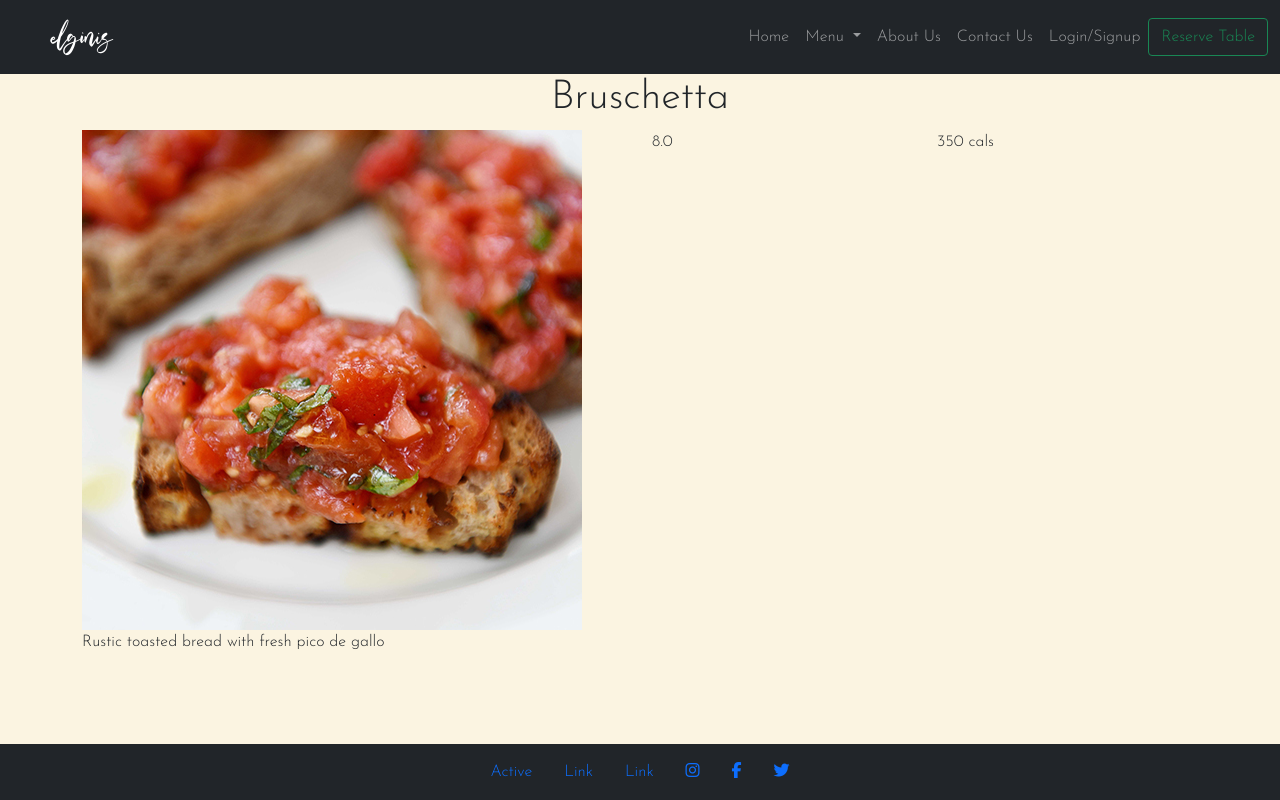
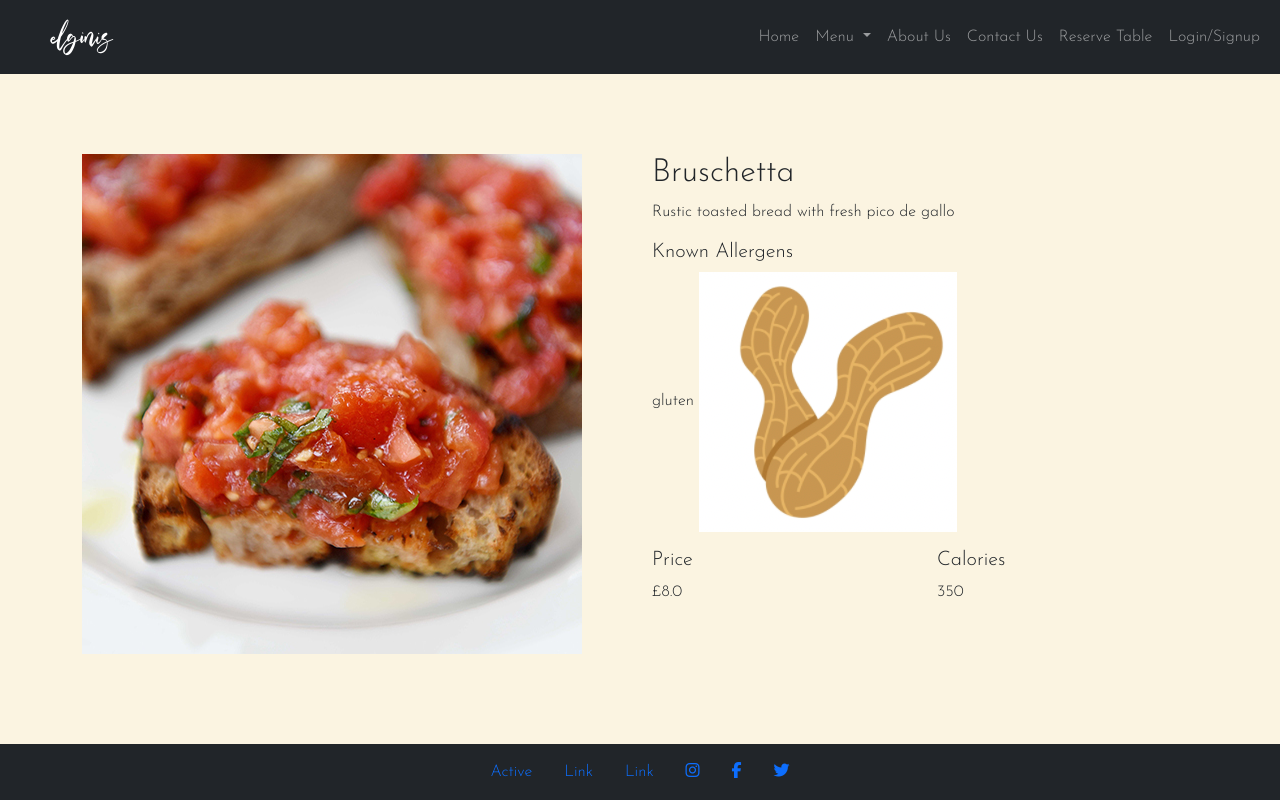
Before and after one commit to dannymagnus/CI_MS4_Elginis_Restaurant, a Django app: a page that uses templates/base.html in a window 1280 px wide. Run offline with Django 3.2, Linux system fonts and the light colour scheme; data comes from the database, SQL or seed files in the repository; some libraries are stand-ins or nearby versions.

Commit message:
add meal information page

```diff
--- a/meals/templates/Meals/meal_information.html
+++ b/meals/templates/Meals/meal_information.html
@@ -2,42 +2,52 @@
 {% block content %}
 {% load static %}
 
+<section class = "margin-top-10vh">
     <div class="container">
         <div class="row">
+            <div class="col-sm">
+                <img src="{{ meal_information.image.url }}" alt="restaurant image" class="img-fluid">
+            </div>
+            <div class="col-sm">
+                <div class="row">
                     <div class="col">
-            <H1 style="text-align:center;">{{meal_information.name}}</H1>
+                        <h2> {{meal_information.name}} </h2>
                     </div>
                 </div>
                 <div class="row">
-        <div class="col-12 col-md-6">
-            <img src="{{meal_information.image.url}}" alt="{{meal_information.name}}" style="width:100; object-fit:fill;">
-        </div>
                     <div class="col">
                         <p>
-                {{meal_information.price}}
-            </p>
-        </div>
-        <div class="col">
-            <p>
-                {{meal_information.calories}} cals
+                            {{meal_information.description}}
                         </p>
                     </div>
                 </div>
                 <div class="row">
                     <div class="col">
-            <p>{{meal_information.description}}</p>
+                        <h5>Known Allergens</h5>
+                        <p>
+                            {% for allergen in meal_information.allergens.all %}{{ allergen.name }}
+                            <img src = "{{allergen.image.url}}"" alt = "{{allergen.name}}" class = "img-fluid"><br/>
+                            {% endfor %}
+                        </p>
                     </div>
                 </div>
                 <div class="row">
                     <div class="col">
-
+                        <h5>Price</h5>
+                        <p>
+                            £{{meal_information.price}}
+                        </p>
                     </div>
-    </div>
-    <div class="row">
                     <div class="col">
-
+                        <h5>Calories</h5>
+                        <p>
+                            {{meal_information.calories}}
+                        </p>
                     </div>
                 </div>
             </div>
+        </div>
+    </div>
+</section>
 
 {% endblock %}
--- a/templates/base.html
+++ b/templates/base.html
@@ -8,9 +8,9 @@
     <link href="https://cdn.jsdelivr.net/npm/bootstrap@5.1.3/dist/css/bootstrap.min.css" rel="stylesheet" integrity="sha384-1BmE4kWBq78iYhFldvKuhfTAU6auU8tT94WrHftjDbrCEXSU1oBoqyl2QvZ6jIW3" crossorigin="anonymous">
     <script src="https://kit.fontawesome.com/acb51437a2.js" crossorigin="anonymous"></script>
     <link rel="apple-touch-icon" sizes="180x180" href="/apple-touch-icon.png">
-    <link rel="icon" type="image/png" sizes="32x32" href="{% static 'site_static/img/favicon_io/favicon-32x32.png' %}">
-    <link rel="icon" type="image/png" sizes="16x16" href="{% static 'site_static/img/favicon_io/favicon-16x16.png' %}">
-    <link rel="manifest" href="{% static 'site_static/img/favicon_io/site.webmanifest' %}">
+    <link rel="icon" type="image/png" sizes="32x32" href="{% static 'img/favicon_io/favicon-32x32.png' %}">
+    <link rel="icon" type="image/png" sizes="16x16" href="{% static 'img/favicon_io/favicon-16x16.png' %}">
+    <link rel="manifest" href="{% static 'img/favicon_io/site.webmanifest' %}">
     <link href="{% static 'css/style.css' %}" rel = 'stylesheet' type = "text/css">
     <title>Eliginis Restaurant</title>
 </head>
@@ -50,7 +50,7 @@
                         <li class="nav-item">
                             <a class="nav-link" href="{% url 'contact:contact_us' %}">Contact Us</a>
                         </li>
-                        <li class="nav-item d-lg-none">
+                        <li class="nav-item">
                             <a class="nav-link" href="{% url 'bookings:make_booking' %}">Reserve Table</a>
                         </li>
                         {% if user.is_authenticated %}
@@ -63,9 +63,9 @@
                             </li>
                         {% endif %}
                         </ul>
-                    <form class="d-flex d-none d-lg-block d-xl-block d-xxl-block">
+                    <!-- <form class="d-flex d-none d-lg-block d-xl-block d-xxl-block">
                         <button class="btn btn-outline-success" type="submit">Reserve Table</button>
-                    </form>
+                    </form> -->
                 </div>
             </div>
         </nav>
```
Lines whose indentation alone changed are shown as unchanged.
